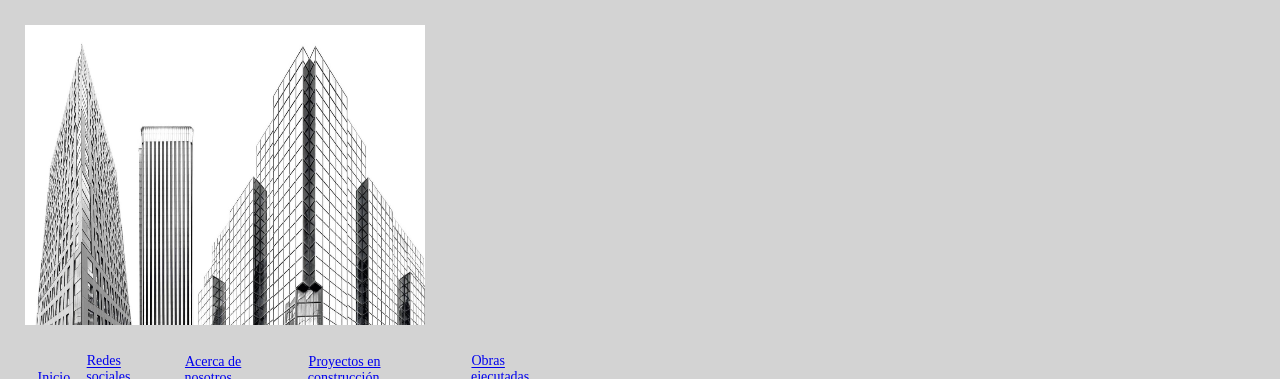
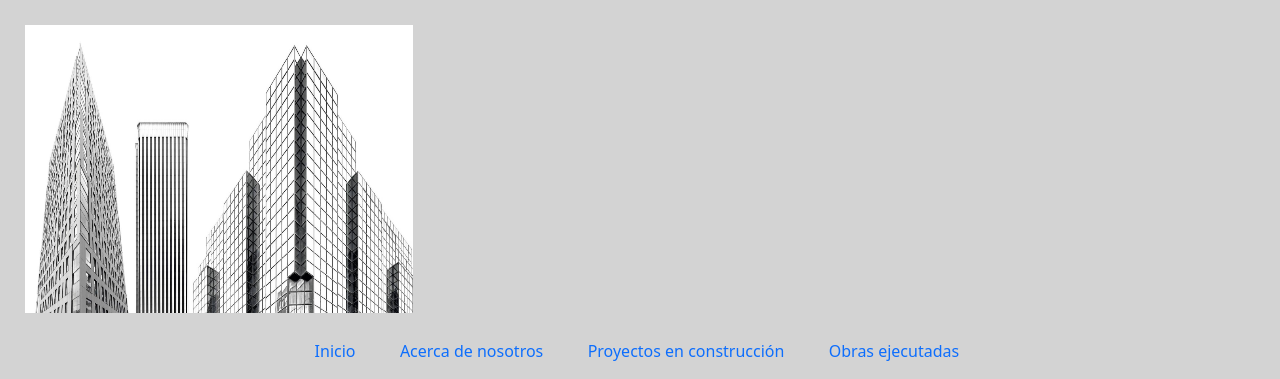
Before and after one commit to gabrielsaguan/Desafio-Sass, a website: page views/trabajaConNosotros.html in a window 1280 px wide. Shown: the top 379 px of the page. Drawn offline with nearby package versions, Linux system fonts and the light colour scheme.

Commit message:
segunda entrega proyecto final

```diff
--- a/views/trabajaConNosotros.html
+++ b/views/trabajaConNosotros.html
@@ -4,27 +4,32 @@
     <meta charset="UTF-8">
     <meta http-equiv="X-UA-Compatible" content="IE=edge">
     <meta name="viewport" content="width=device-width, initial-scale=1.0">
+    <link href="https://cdn.jsdelivr.net/npm/bootstrap@5.1.3/dist/css/bootstrap.min.css" rel="stylesheet" integrity="sha384-1BmE4kWBq78iYhFldvKuhfTAU6auU8tT94WrHftjDbrCEXSU1oBoqyl2QvZ6jIW3" crossorigin="anonymous">
     <link rel="stylesheet" href="../css/style.css">
     <title>Trabaja con nosotros</title>
 </head>
 <body>
     <header>
         <img width="400" height="300" src="../img/header.jpg" alt="Foto de edificios">
-        <nav>
-            <ul>
-                <li><a href="../index.html">Inicio</a></li>
-                <li><a href="../views/redesSociales.html">Redes sociales</a></li>
-                <li><a href="../views/acercaDeNosotros.html">Acerca de nosotros</a></li>
-                <li><a href="../views/proyectosEnConstrucción.html">Proyectos en construcción</a></li>
-                <li><a href="../views/obrasEjecutadas.html">Obras ejecutadas</a></li>
-
-            </ul>
-        </nav>
+        <ul class="nav justify-content-center">
+            <li class="nav-item">
+                <a class="nav-link" href="../index.html">Inicio</a>
+              </li>
+            <li class="nav-item">
+              <a class="nav-link active" aria-current="page" href="../views/acercaDeNosotros.html">Acerca de nosotros</a>
+            </li>
+            <li class="nav-item">
+              <a class="nav-link" href="../views/proyectosEnConstrucción.html">Proyectos en construcción</a>
+            </li>
+            <li class="nav-item">
+              <a class="nav-link" href="../views/obrasEjecutadas.html">Obras ejecutadas</a>
+            </li>
+          </ul>
         <h1>EMPRESA CONSTRUCTORA SGN</h1>
-    <h2>
+    <h4>
         CARGA TUS DATOS EN EL SIGUIENTE FORMULARIO Y LA OFICINA DE RECURSOS HUMANOS SE PONDRA EN CONTACTO A LA BREVEDAD
 
-    </h2>
+    </h4>
 
     <!-- acá va formulario para carga de datos CREADO CON BOOTSTRAP-->
 
@@ -50,8 +55,6 @@
 
 </section>
 
-</body>
-
 <footer>
     <a href="">Tel: 0261-42558456</a>
    <div> <a href="https://es-la.facebook.com/">https://es-la.facebook.com/</a> </div>
@@ -60,4 +63,9 @@
 
 </footer>
 
+<script src="https://cdn.jsdelivr.net/npm/bootstrap@5.1.3/dist/js/bootstrap.bundle.min.js" integrity="sha384-ka7Sk0Gln4gmtz2MlQnikT1wXgYsOg+OMhuP+IlRH9sENBO0LRn5q+8nbTov4+1p" crossorigin="anonymous"></script>
+
+</body>
+
+
 </html>
```
Also changed, not shown: index.html (+12 -7 lines), package.json (added, +19 -0 lines).
